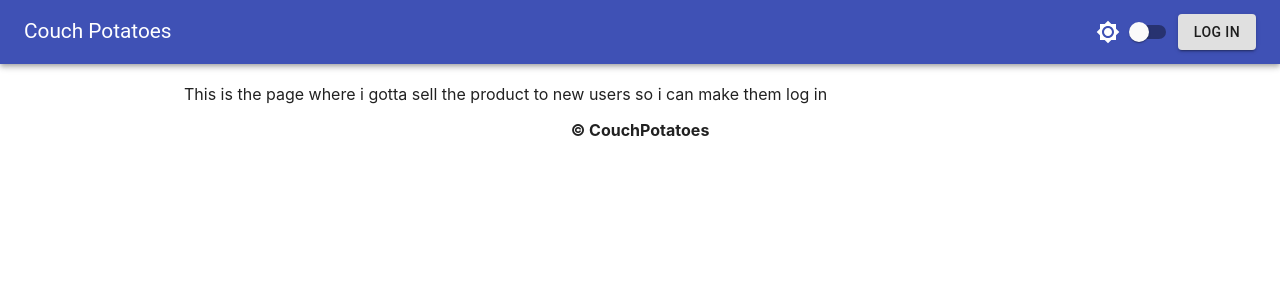
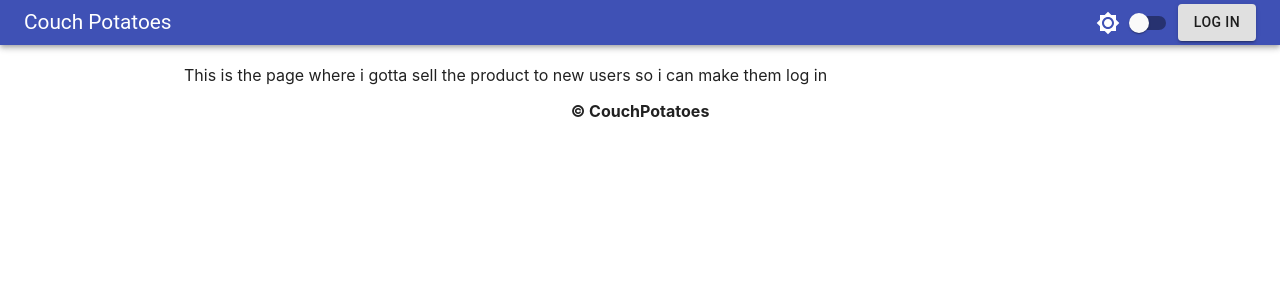
Before and after one commit to xhuliodo/couch-potatoes, a React (Create React App) app in the folder client/: page / in a window 1280 px wide. Shown: the top 300 px of the page. Built offline with nearby package versions, Linux system fonts and the light colour scheme; no server answers.

Commit message:
menu bar height corrected (it was too large), removed border radius for main div, looked weird in dark mode

```diff
--- a/client/src/App.css
+++ b/client/src/App.css
@@ -0,0 +1,3 @@
+.MuiToolbar-regular {
+  min-height: 45px !important;
+}
--- a/client/src/App.js
+++ b/client/src/App.js
@@ -19,6 +19,7 @@ import { Router, Route, Switch } from "react-router-dom";
 import history from "./utils/history";
 
 // pages and components
+import "./App.css";
 import MenuBar from "./components/MenuBar";
 import Footer from "./components/Footer";
 import WelcomePage from "./pages/WelcomePage";
@@ -58,6 +59,7 @@ export default function App() {
           elevation={0}
           style={{
             minHeight: "100vh",
+            borderRadius: "0px",
           }}
         >
           <MenuBar
@@ -70,6 +72,7 @@ export default function App() {
             style={{
               marginTop: "2.5vh",
               height: "fit-content",
+              borderRadius: "0px!important",
             }}
           >
             <Router history={history}>
```
